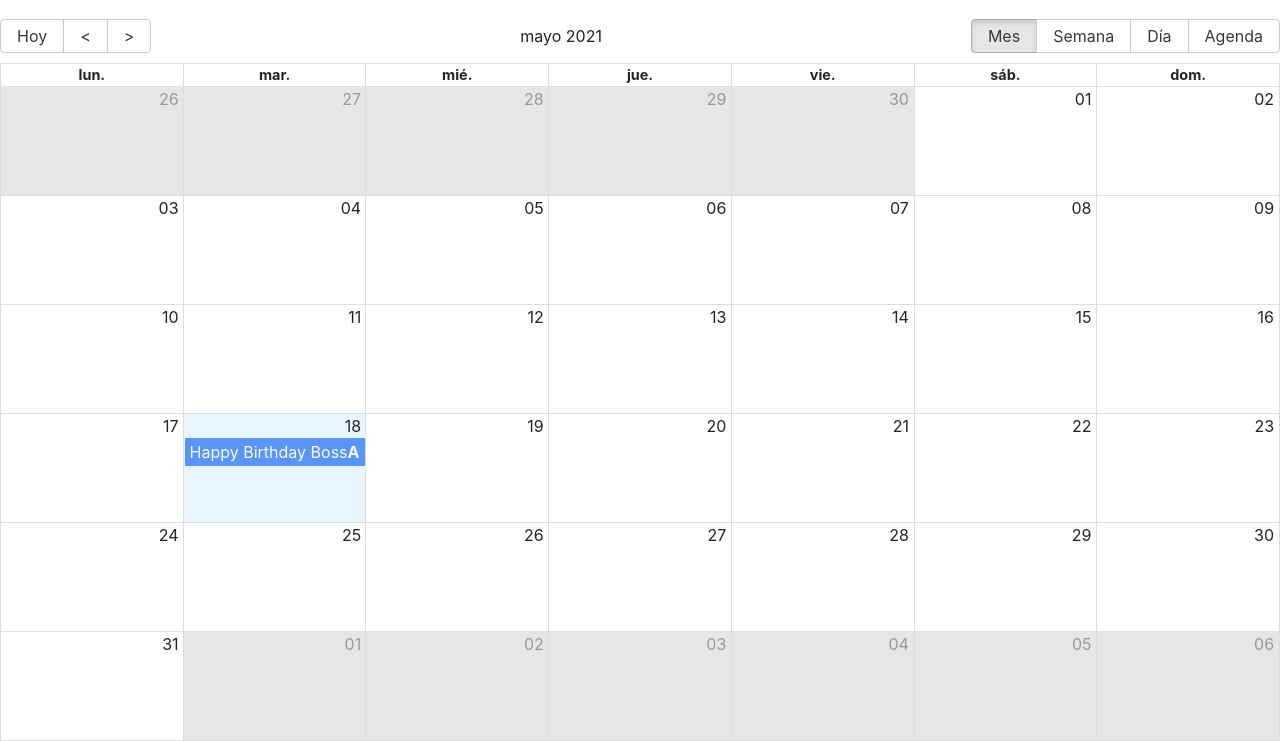
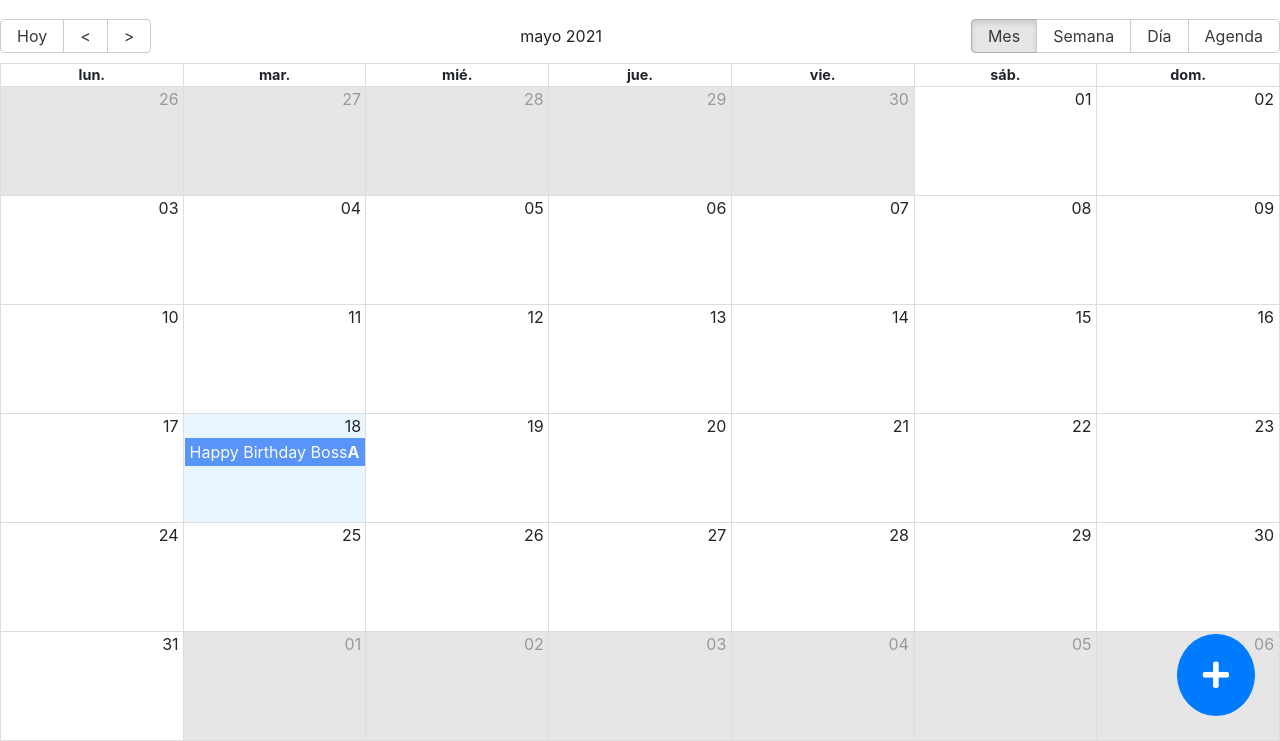
Before and after one commit to Alejoboga20/calendar-app, a React app: page / in a window 1280 px wide. Shown: the part 59-800 px from the top of the page. Built offline with nearby package versions, Linux system fonts and the light colour scheme; some packages are replaced by stand-ins of ours.

Commit message:
Adding plus button for open modal

```diff
--- a/src/components/calendar/CalendarScreen.js
+++ b/src/components/calendar/CalendarScreen.js
@@ -10,6 +10,7 @@ import { uiOpenModal } from '../../actions/ui';
 import 'moment/locale/es';
 import 'react-big-calendar/lib/css/react-big-calendar.css';
 import { eventSetActive } from '../../actions/events';
+import { AddNewFab } from '../ui/AddNewFab';
 
 moment.locale('es');
 const localizer = momentLocalizer(moment);
@@ -39,6 +40,7 @@ export const CalendarScreen = () => {
   const onSelectEvent = (e) => {
     console.log(e);
     dispatch(eventSetActive(e));
+    dispatch(uiOpenModal());
   };
 
   const onViewChange = (e) => {
@@ -79,6 +81,7 @@ export const CalendarScreen = () => {
       />
 
       <CalendarModal />
+      <AddNewFab />
     </div>
   );
 };
--- /dev/null
+++ b/src/components/ui/AddNewFab.js
@@ -0,0 +1,14 @@
+import React from 'react';
+import { useDispatch } from 'react-redux';
+import { uiOpenModal } from '../../actions/ui';
+
+export const AddNewFab = () => {
+  const dispatch = useDispatch();
+  const handleClickNew = () => dispatch(uiOpenModal());
+
+  return (
+    <button className='btn btn-primary fab' onClick={handleClickNew}>
+      <i className='fas fa-plus'></i>
+    </button>
+  );
+};
--- a/src/styles.css
+++ b/src/styles.css
@@ -62,3 +62,12 @@ body {
 .react-datetime-picker__wrapper {
   border: 0px solid gray !important;
 }
+/* FABS */
+.fab {
+  border-radius: 100%;
+  bottom: 25px;
+  font-size: 30px;
+  padding: 25px;
+  position: fixed;
+  right: 25px;
+}
```
